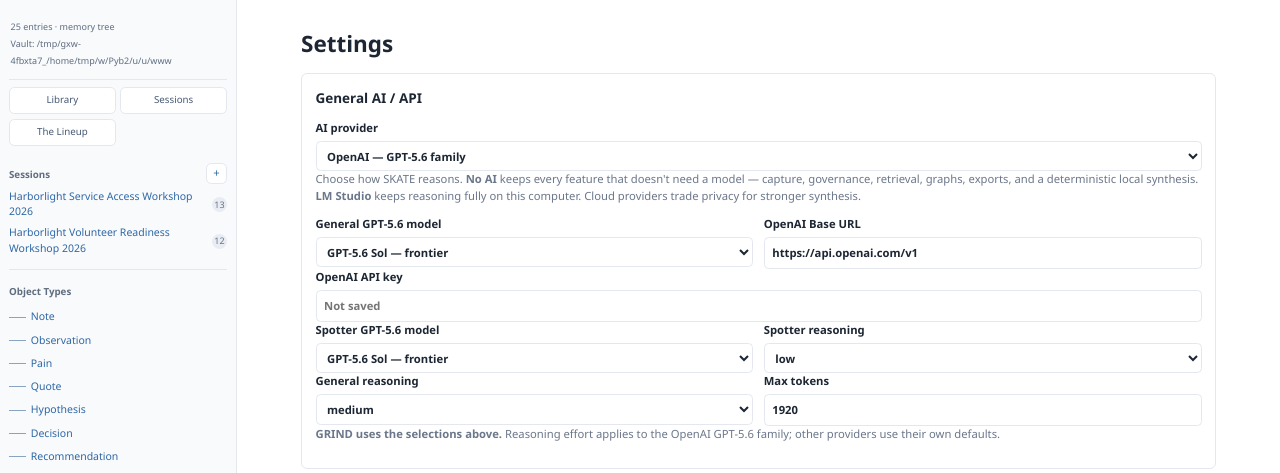
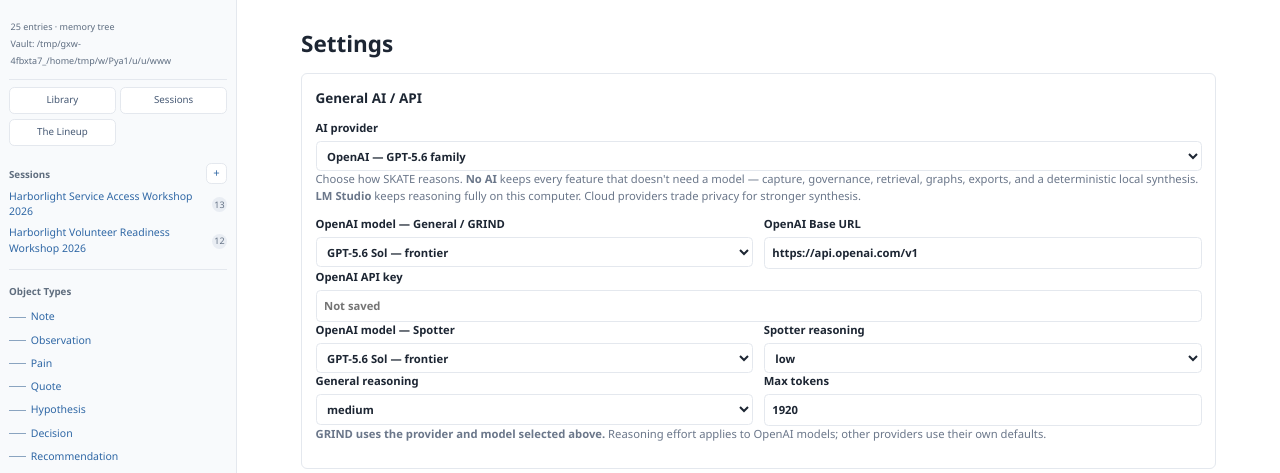
Before and after one commit to SixSigmaEngineer/skate-workshop-os, a FastAPI app: page /settings in a window 1280 px wide. Shown: the part 92-565 px from the top of the page. Run offline with FastAPI, Linux system fonts and the light colour scheme; some libraries are stand-ins or nearby versions.

Commit message:
Neutralize provider-era wording in Settings labels

```diff
--- a/ui/templates/settings.html
+++ b/ui/templates/settings.html
@@ -31,7 +31,7 @@
 
     <div class="provider-block" data-provider="openai">
       <div class="two">
-        <label>General GPT-5.6 model
+        <label>OpenAI model — General / GRIND
           <select name="model" id="model">
             {% for item in model_options["openai"] %}
               <option value="{{ item.id }}" {% if current_settings.model == item.id %}selected{% endif %}>{{ item.label }}</option>
@@ -45,7 +45,7 @@
       </label>
       {% set smod = current_settings.spotter_model or current_settings.model %}
       <div class="two">
-        <label>Spotter GPT-5.6 model
+        <label>OpenAI model — Spotter
           <select name="spotter_model" id="spotterModel">
             {% for item in model_options["openai"] %}
               <option value="{{ item.id }}" {% if smod == item.id %}selected{% endif %}>{{ item.label }}</option>
@@ -99,7 +99,7 @@
       </label>
       <label>Max tokens<input name="max_tokens" type="number" min="128" max="16000" step="128" value="{{ current_settings.max_tokens }}"></label>
     </div>
-    <p class="muted"><strong>GRIND uses the selections above.</strong> Reasoning effort applies to the OpenAI GPT-5.6 family; other providers use their own defaults.</p>
+    <p class="muted"><strong>GRIND uses the provider and model selected above.</strong> Reasoning effort applies to OpenAI models; other providers use their own defaults.</p>
     <script>
       (function () {
         var select = document.getElementById("llmProvider");
```
